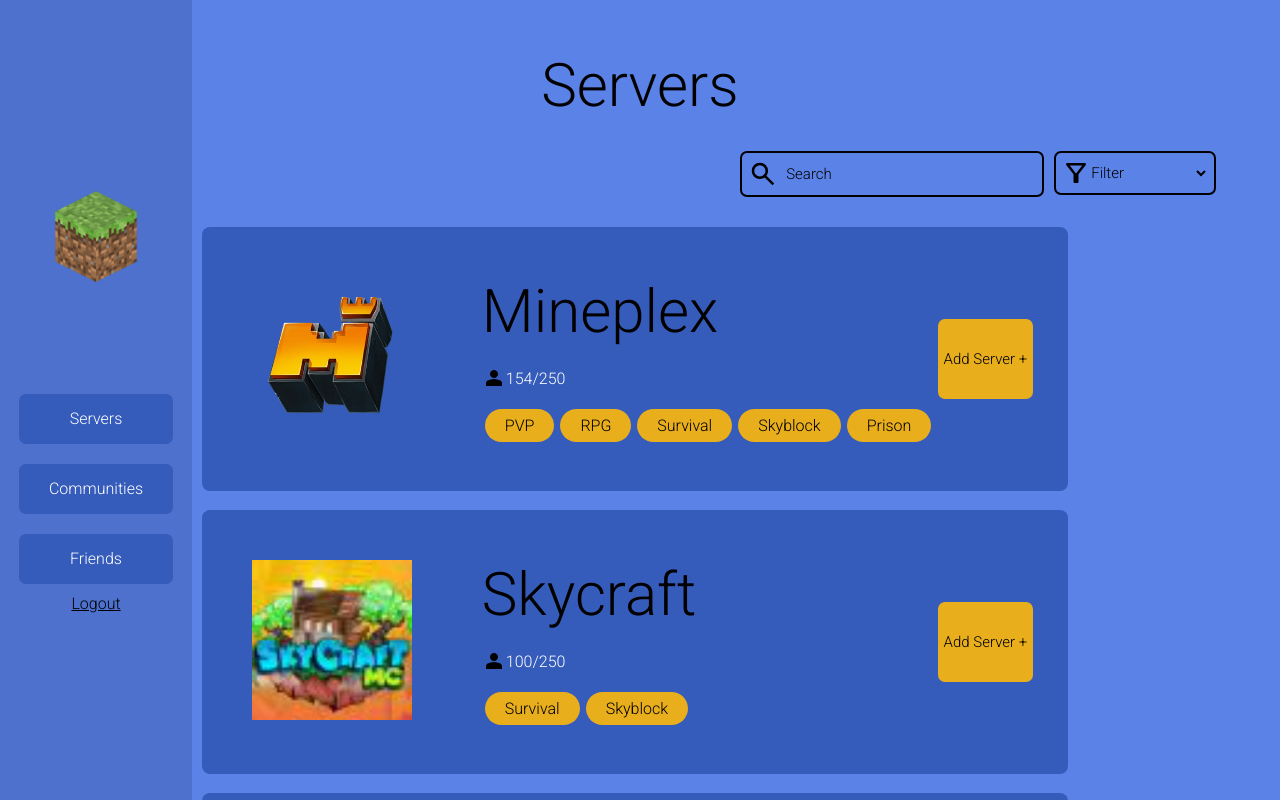
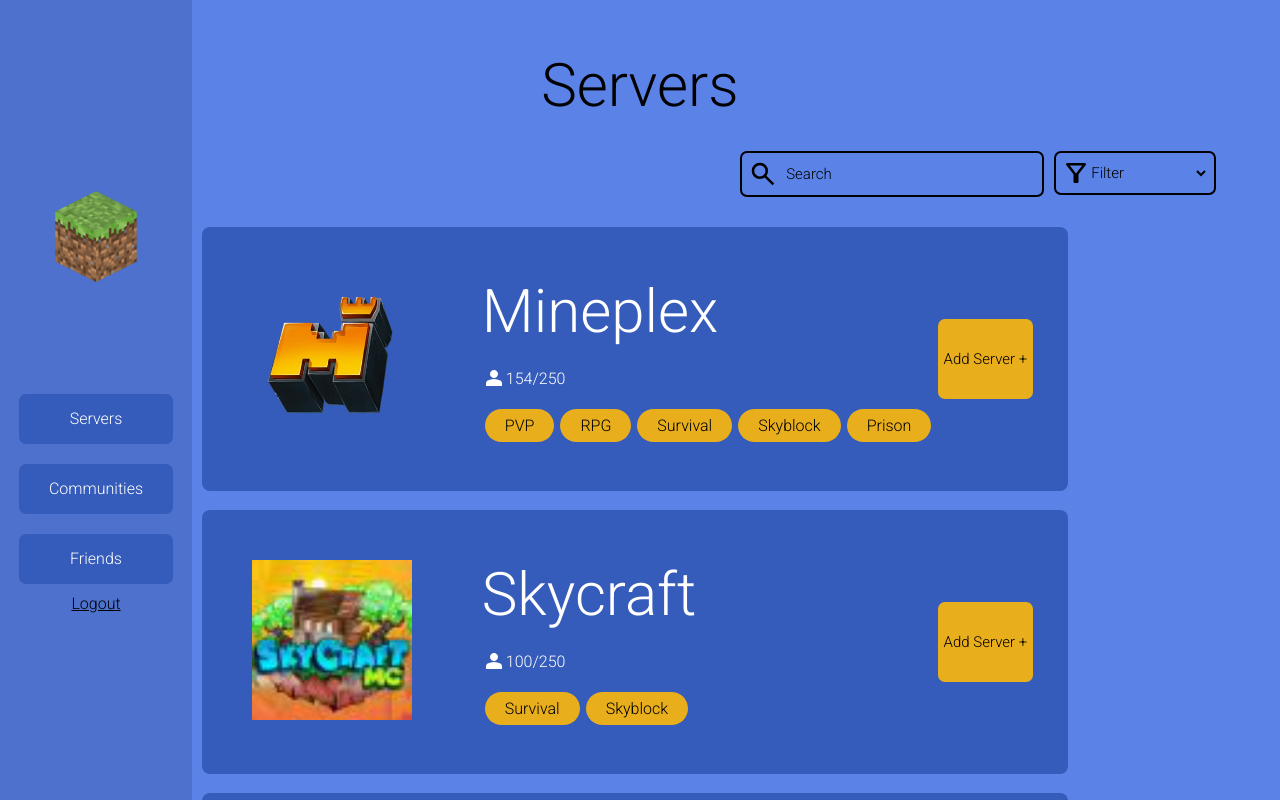
Before and after one commit to neil-lobo/4HC3-M5, a SvelteKit app: page /servers in a window 1280 px wide. Built offline with nearby package versions, Linux system fonts and the light colour scheme.

Commit message:
fix colour (#13)

```diff
--- a/src/lib/components/Server.svelte
+++ b/src/lib/components/Server.svelte
@@ -57,6 +57,7 @@
 	h1 {
 		font-size: 60px;
 		font-weight: 100;
+		color: white;
 	}
 
 	section {
@@ -80,11 +81,11 @@
 
 			a {
 				text-decoration: none;
-				color: black;;
+				color: black;
 			}
 
 			a:visited {
-				color: black;;
+				color: black;
 			}
 
 			.player-count {
--- a/src/routes/(app)/friends/+page.svelte
+++ b/src/routes/(app)/friends/+page.svelte
@@ -47,6 +47,7 @@
 
 		h1 {
 			margin-top: 50px;
+			color: white;
 		}
 	}
 
--- a/src/routes/(app)/server/[id]/+page.svelte
+++ b/src/routes/(app)/server/[id]/+page.svelte
@@ -1,5 +1,5 @@
 <script>
-	import person from '$lib/icons/person.svg';
+	import person from '$lib/icons/person2.svg';
 
 	export let data;
 	let buttonText = 'Add Server +';
@@ -79,7 +79,7 @@
 			button {
 				border: none;
 				color: black;
-				background-color: #dba83a;
+				background-color: #e9ae1c;
 				font-size: 15px;
 				width: 80%;
 				height: 50px;
```
Also changed, not shown: src/lib/icons/person.svg, src/lib/icons/person2.svg (added), src/routes/(app)/servers/+page.svelte (line endings or trailing spaces).
